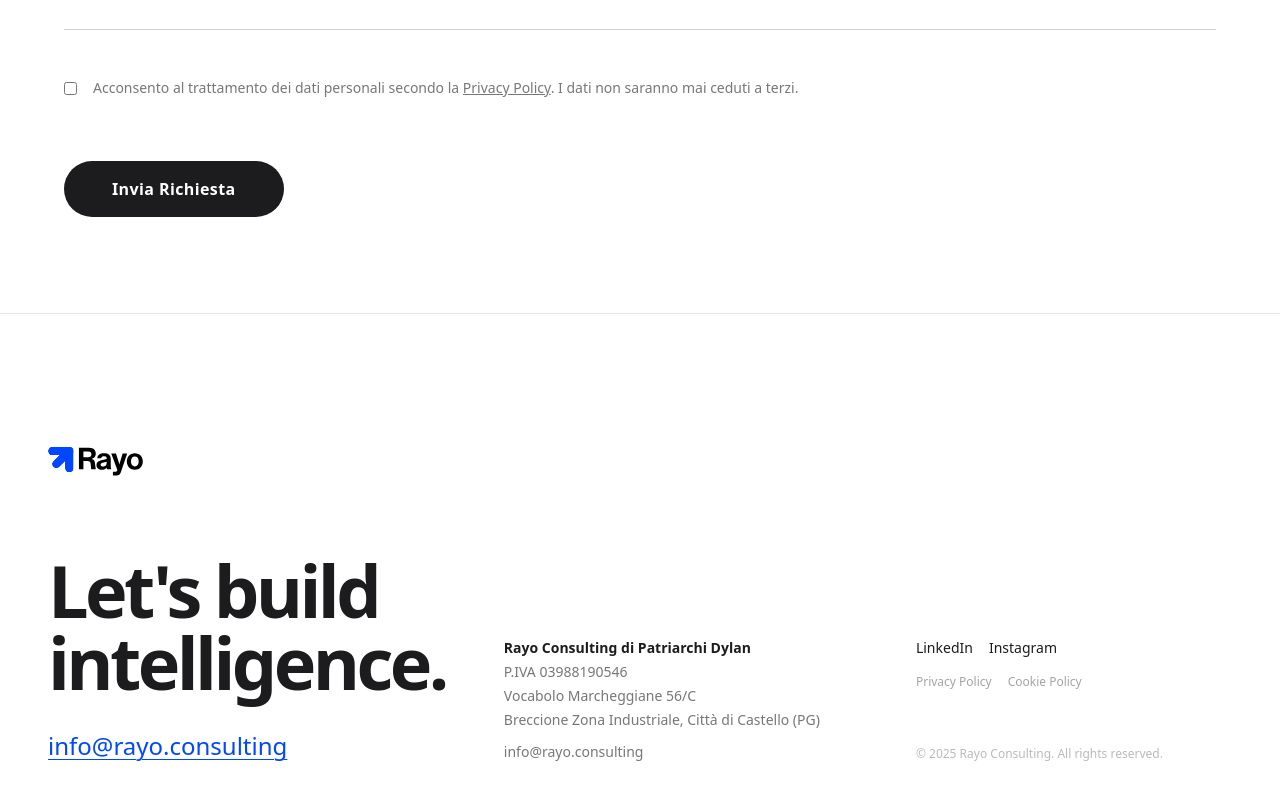
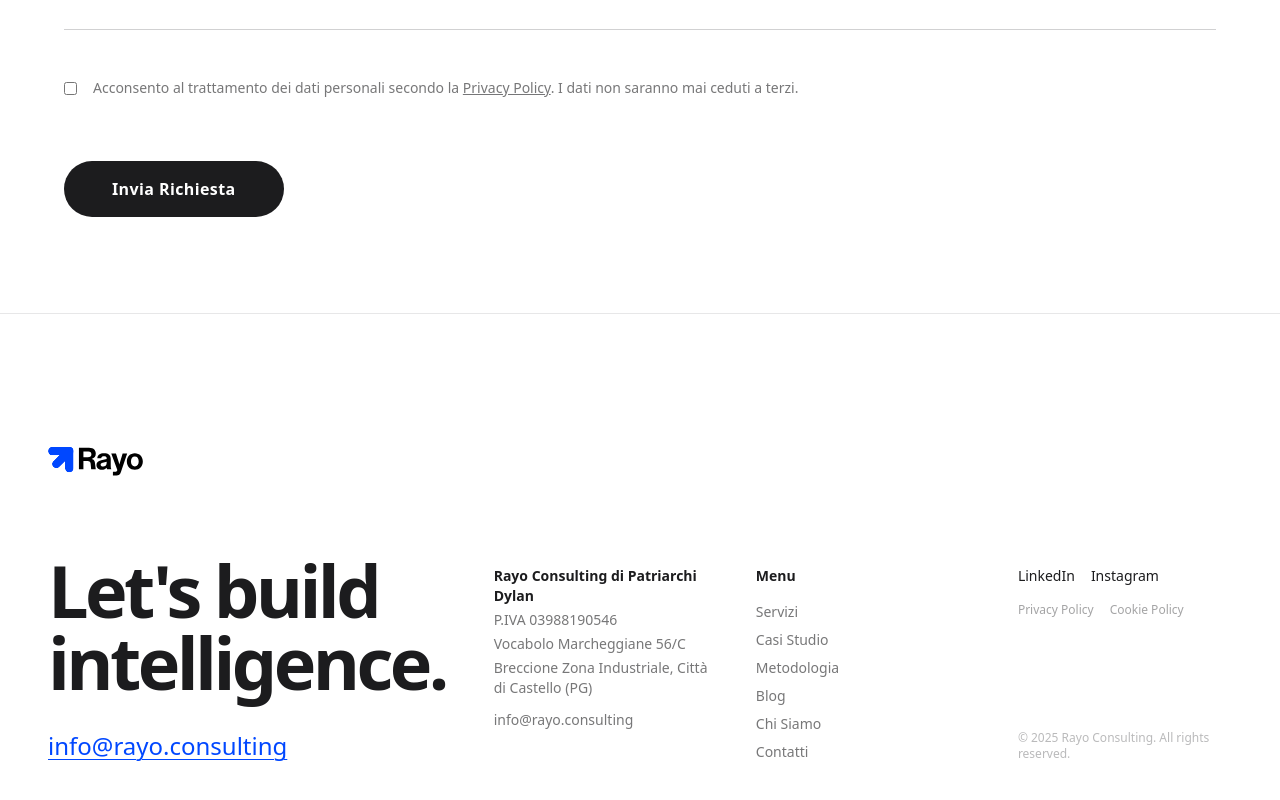
Before and after one commit to dylanpatriarchi/rayo-website, a Next.js app: page / in a window 1280 px wide. Shown: the part 8231-9031 px from the top of the page. Built offline with nearby package versions, Linux system fonts and the light colour scheme.

Commit message:
feat: update footer layout to 3 columns and add navigation menu.

```diff
--- a/components/Footer.tsx
+++ b/components/Footer.tsx
@@ -26,13 +26,23 @@ export default function Footer() {
                     </a>
                 </div>
 
-                <div className="grid grid-cols-1 md:grid-cols-2 gap-12 md:gap-24 text-left">
+                <div className="grid grid-cols-1 md:grid-cols-3 gap-12 md:gap-12 text-left">
                     <div className="flex flex-col gap-1 text-sm font-light text-foreground/60">
                         <p className="font-bold text-foreground">Rayo Consulting di Patriarchi Dylan</p>
                         <p>P.IVA 03988190546</p>
                         <p>Vocabolo Marcheggiane 56/C</p>
                         <p>Breccione Zona Industriale, Città di Castello (PG)</p>
                         <a href="mailto:info@rayo.consulting" className="hover:text-primary transition-colors mt-2">info@rayo.consulting</a>
+                    </div>
+
+                    <div className="flex flex-col gap-2 text-sm font-light text-foreground/60">
+                        <p className="font-bold text-foreground mb-2">Menu</p>
+                        <a href="/services" className="hover:text-primary transition-colors">Servizi</a>
+                        <a href="/cases" className="hover:text-primary transition-colors">Casi Studio</a>
+                        <a href="/methodology" className="hover:text-primary transition-colors">Metodologia</a>
+                        <a href="/blog" className="hover:text-primary transition-colors">Blog</a>
+                        <a href="/about" className="hover:text-primary transition-colors">Chi Siamo</a>
+                        <a href="/contact" className="hover:text-primary transition-colors">Contatti</a>
                     </div>
 
                     <div className="flex flex-col items-start gap-4">
```
